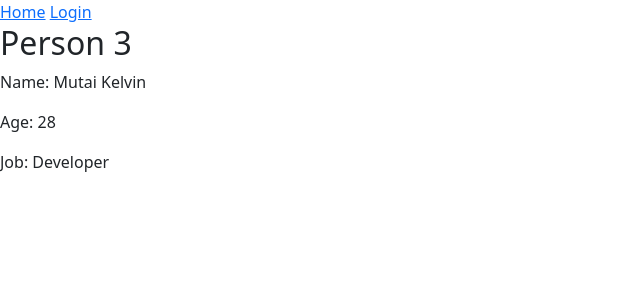
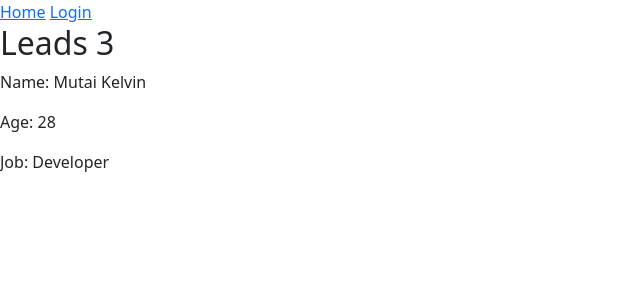
Before and after one commit to Mutai05/flask-recap, a Flask app: page /details/3 in a window 1280 px wide. Shown: the top 300 px of the page, without its empty margins (0-640 px from the left). Run offline with Flask 3, Linux system fonts and the light colour scheme.

Commit message:
Databases and users

```diff
--- a/app.py
+++ b/app.py
@@ -1,6 +1,8 @@
 from flask import Flask
 from flask_sqlalchemy import SQLAlchemy
 from flask_migrate import Migrate
+from flask_login import LoginManager
+from flask_bcrypt import Bcrypt
 
 db = SQLAlchemy()
 
--- a/routes.py
+++ b/routes.py
@@ -84,11 +84,11 @@ def register_routes(app, db):
         response.set_cookie('cookie_name', expires=0)
         return response
 
-    @app.route('/users', methods=['GET', 'POST'])
-    def users():
+    @app.route('/leads', methods=['GET', 'POST'])
+    def leads():
         if request.method == 'GET':
             people = Person.query.all()
-            return render_template('users.html', people=people)
+            return render_template('leads.html', people=people)
         elif request.method == 'POST':
             name = request.form.get('name')
             age = int(request.form.get('age'))
@@ -100,7 +100,7 @@ def register_routes(app, db):
             db.session.commit()
 
             people = people = Person.query.all()
-            return render_template('users.html', people=people)
+            return render_template('leads.html', people=people)
 
 
     @app.route('/delete/<pid>', methods=['DELETE'])
@@ -116,4 +116,4 @@ def register_routes(app, db):
     @app.route('/details/<pid>')
     def details(pid):
         person = Person.query.filter(Person.pid == pid).first()
-        return render_template('user-detail.html', person=person)
+        return render_template('lead-detail.html', person=person)
--- a/templates/user-detail.html
+++ b/templates/lead-detail.html
@@ -1,5 +1,5 @@
 {% extends 'base.html' %} {% block title %}Index page{% endblock %} {% block content %}
-<h2>Person {{ person.pid }}</h2>
+<h2>Leads {{ person.pid }}</h2>
 
 <p>Name: {{ person.name }}</p>
 <p>Age: {{ person.age }}</p>
--- a/templates/users.html
+++ b/templates/leads.html
@@ -1,5 +1,5 @@
 {% extends 'base.html' %} {% block title %}Index page{% endblock %} {% block content %}
-<p>List of users</p>
+<p>List of Leads</p>
 
 <ul>
   {% for person in people %}
@@ -13,7 +13,7 @@
 
 <p>Add User</p>
 
-<form method="POST" action="{{ url_for('users') }}">
+<form method="POST" action="{{ url_for('leads') }}">
   <label for="name">Name</label>
   <input type="text" name="name" /><br />
   <label for="age">Age</label>
```
Also changed, not shown: models.py (+17 -0 lines), instance/testdb.db.
